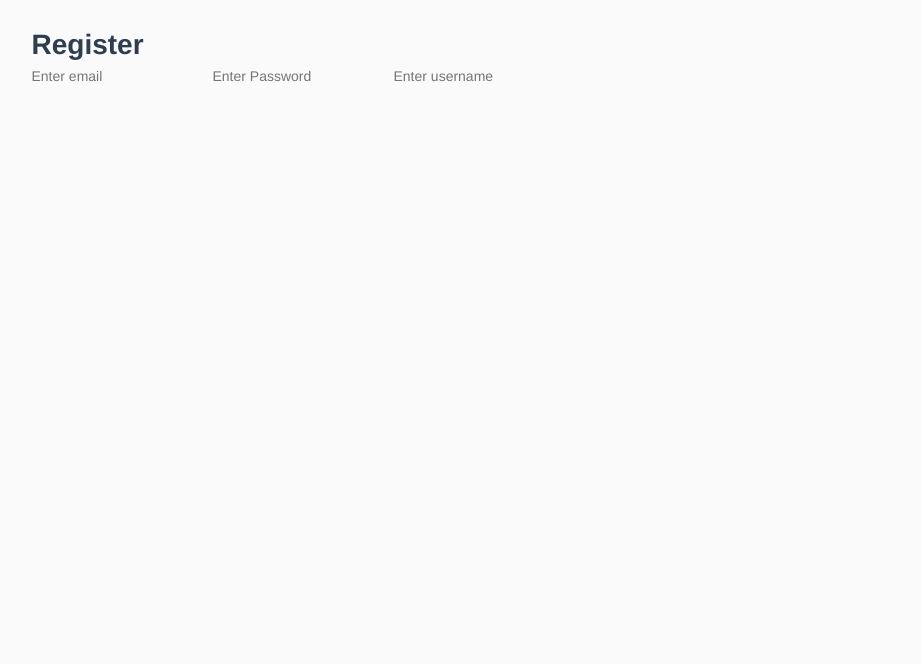
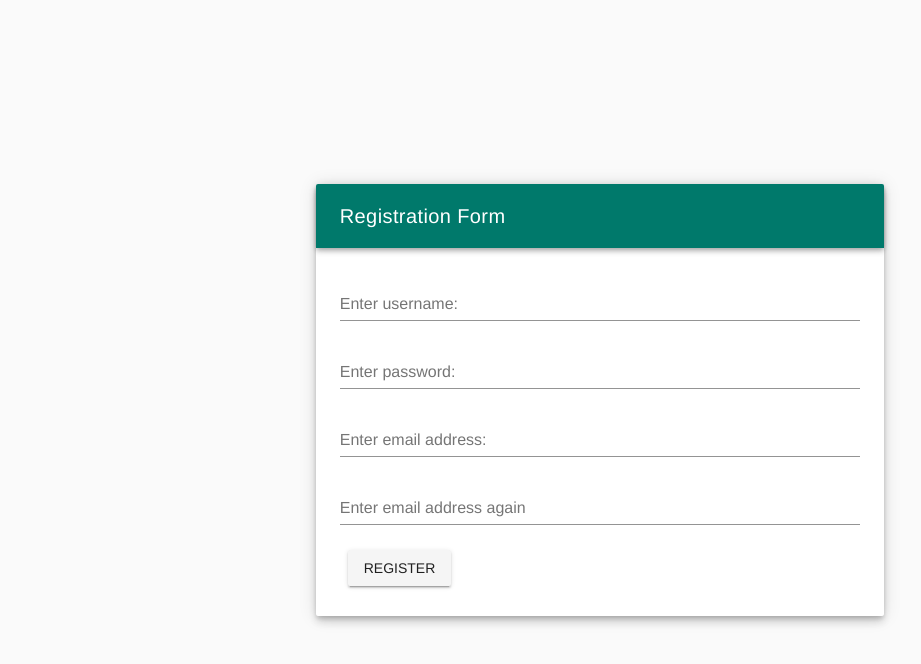
Before and after one commit to gomulius/mevn-boilerplate, a Vue app in the folder client/: page /#/register in a window 1280 px wide. Shown: the top 664 px of the page, without its empty margins (40-961 px from the left). Built offline with nearby package versions, Linux system fonts and the light colour scheme.

Commit message:
Create Registration form

```diff
--- a/client/src/App.vue
+++ b/client/src/App.vue
@@ -2,9 +2,7 @@
   <div id="app">
     <v-app>
       <v-content>
-        <v-container>
           <router-view/>
-        </v-container>
       </v-content>
     </v-app>
   </div>
--- a/client/src/pages/Register.vue
+++ b/client/src/pages/Register.vue
@@ -1,14 +1,48 @@
 <template lang="html">
-  <div>
-    <h1>Register</h1>
+  <v-container fill-height>
+    <v-layout align-center justify-center>
 
-    <form @submit="register">
-      <input v-model='email' type="email" name="email" placeholder="Enter email">
-      <input v-model='password' type="password" name="password" placeholder="Enter Password">
-      <input v-model='username' type="username" name="username" placeholder="Enter username">
-      <input type="submit" name="register" value="">
-    </form>
-  </div>
+      <v-flex xs12 sm8 md6>
+        <v-card class="elevation-6">
+          <v-toolbar dark class="teal darken-2">
+            <v-toolbar-title color="white">Registration Form</v-toolbar-title>
+          </v-toolbar>
+
+          <v-container>
+            <v-form v-model="valid" ref="form" lazy-validation @submit="register">
+              <v-text-field
+              v-model="username"
+              type="text"
+              label="Enter username:"
+              :rules="[rules.required]"
+              ></v-text-field>
+              <v-text-field
+              v-model="password"
+              type="password"
+              label="Enter password:"
+              :rules="[rules.required]"
+              ></v-text-field>
+              <v-text-field
+              v-model="email"
+              type="email"
+              label="Enter email address:"
+              :rules="[rules.required]"
+              ></v-text-field>
+              <v-text-field
+              v-model="emailCheck"
+              type="email"
+              label="Enter email address again"
+              :rules="[rules.required, rules.email]"
+              ></v-text-field>
+              <v-btn type="submit" :disabled="!valid">Register</v-btn>
+            </v-form>
+          </v-container>
+        </v-card>
+
+      </v-flex>
+
+    </v-layout>
+  </v-container>
 </template>
 
 <script>
@@ -17,15 +51,22 @@ export default {
   name: 'Register',
   data () {
     return {
+      valid: true,
       email: '',
+      emailCheck: '',
       password: '',
       username: '',
-      error: null
+      error: null,
+      rules: {
+        required: v => !!v || 'Required.',
+        email: v => v === this.email || 'Please check your email address.'
+      }
     }
   },
   methods: {
     async register (e) {
       e.preventDefault()
+      if (this.$refs.form.validate()) {
         try {
           await AuthService.register({
             username: this.username,
@@ -38,6 +79,7 @@ export default {
       }
     }
   }
+}
 </script>
 
 <style lang="css">
```
Also changed, not shown: client/src/assets/logo.png (deleted). Lines whose indentation alone changed are shown as unchanged.
